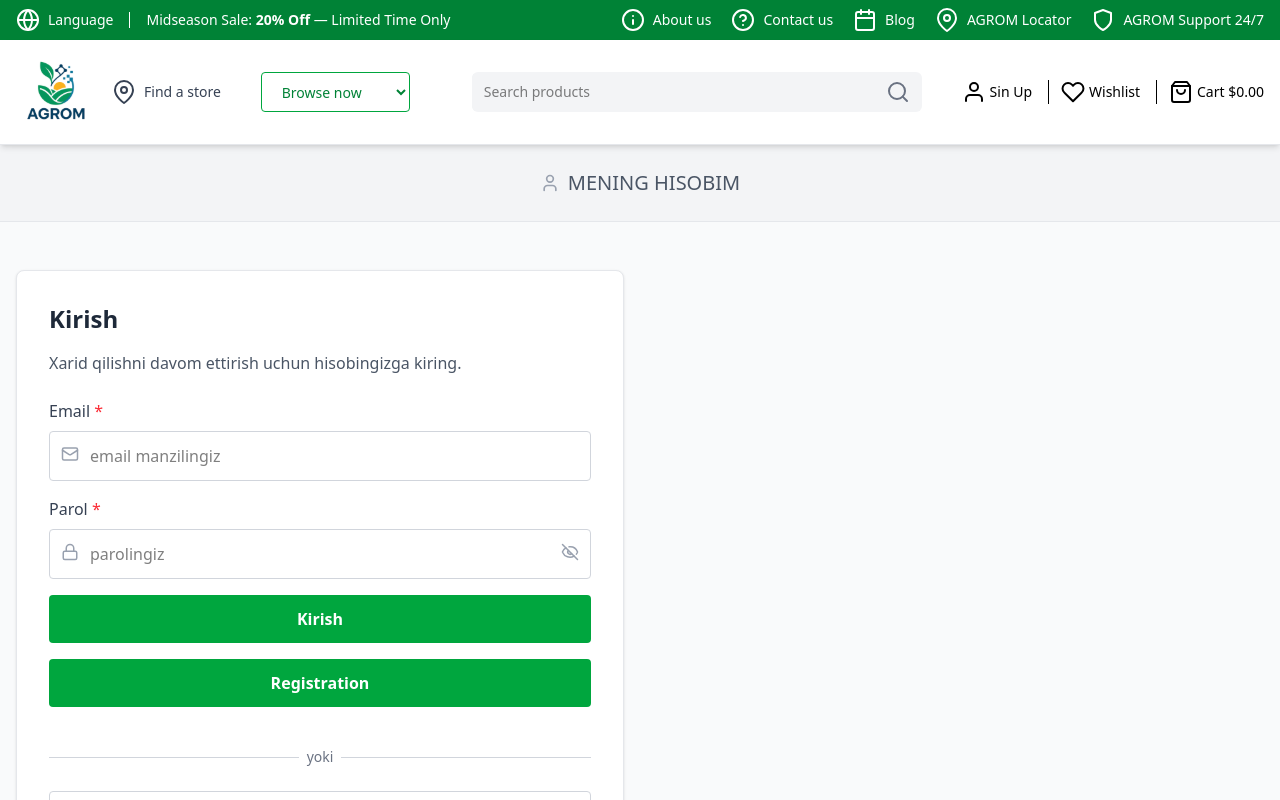
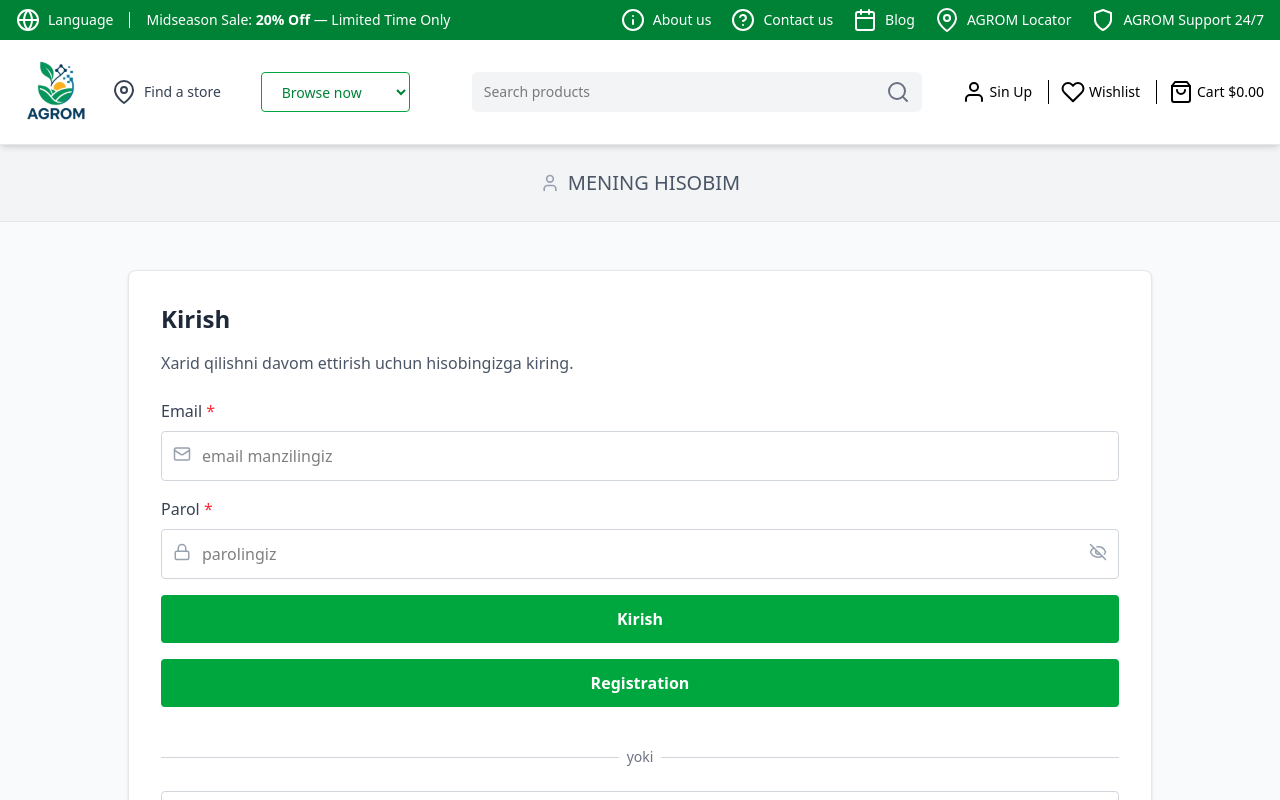
Before and after one commit to boboyor006/AgromWeb, a React (Vite) app: page /login in a window 1280 px wide. Shown: the top 800 px of the page. Built offline with nearby package versions, Linux system fonts and the light colour scheme.

Commit message:
barchasi dizyni tayor

```diff
--- a/src/pages/Register/Login.jsx
+++ b/src/pages/Register/Login.jsx
@@ -49,7 +49,7 @@ export default function Login() {
 
       {/* Main Content */}
       <main className="container mx-auto px-4 py-12">
-        <div className="grid grid-cols-1 lg:grid-cols-2 gap-8 max-w-20xl mx-auto">
+        <div className="lg:grid-cols-2 gap-8 max-w-5xl mx-auto">
 
           {/* Login Section */}
           <div className="border border-gray-200 w-full  rounded-lg p-8 bg-white shadow-sm">
```
